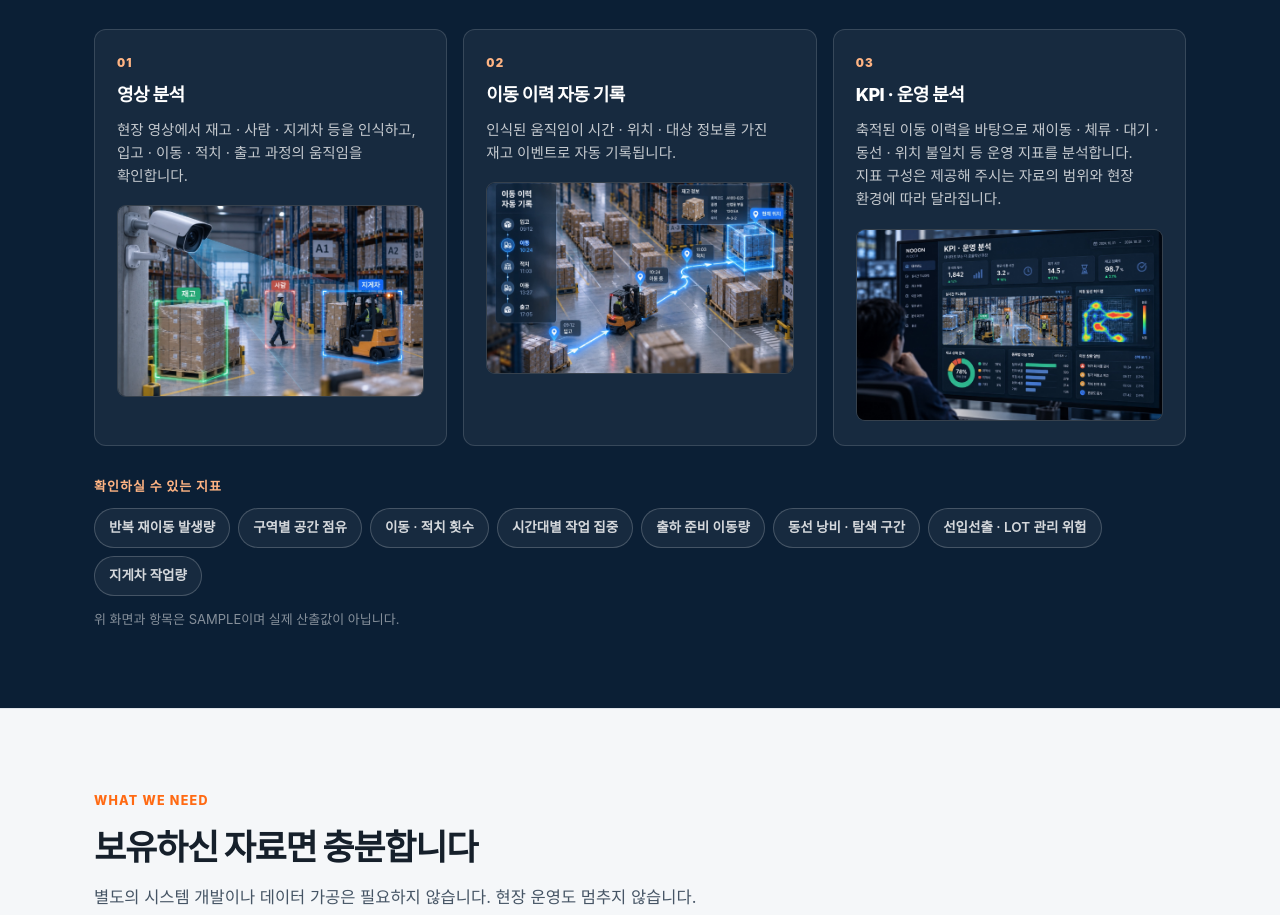
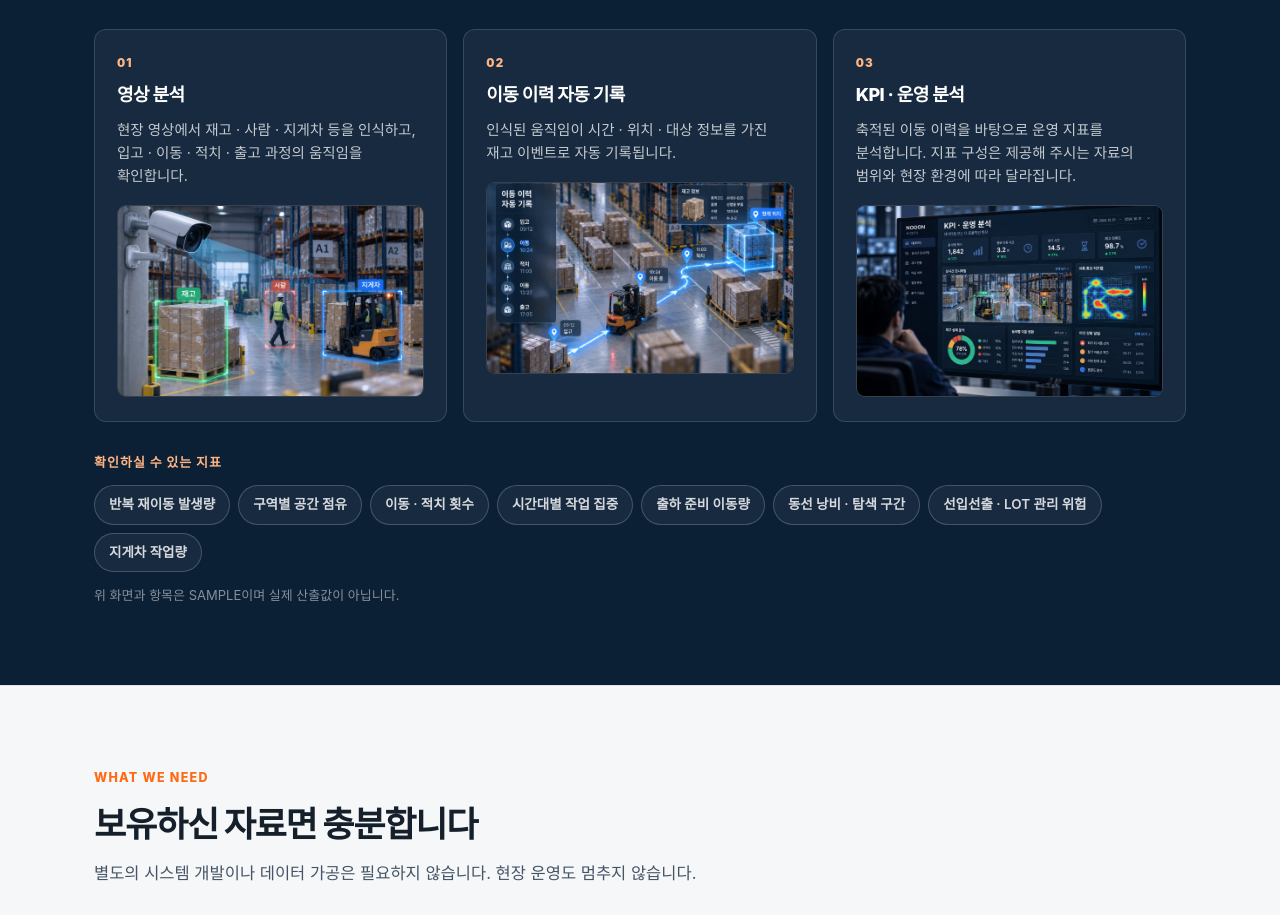
Before and after one commit to tccinsmkt/nooon, a website: page index.html in a window 1280 px wide. Shown: the part 2984-3899 px from the top of the page. Drawn offline with Linux system fonts and the light colour scheme.

Commit message:
SAMPLE 03 설명에서 지표 나열 제거
"재이동 · 체류 · 대기 · 동선 · 위치 불일치 등"을 걷어냈다.
같은 섹션 하단 칩 목록에 지표가 이미 나열돼 있어 중복이었다.

Co-Authored-By: Claude Opus 5 <noreply@anthropic.com>

```diff
--- a/index.html
+++ b/index.html
@@ -577,7 +577,7 @@ footer .slogan{font-weight:700;color:rgba(255,255,255,.85);font-size:15px}
       <div class="stage">
         <div class="n">03</div>
         <h3>KPI · 운영 분석</h3>
-        <p>축적된 이동 이력을 바탕으로 재이동 · 체류 · 대기 · 동선 · 위치 불일치 등 운영 지표를 분석합니다. 지표 구성은 제공해 주시는 자료의 범위와 현장 환경에 따라 달라집니다.</p>
+        <p>축적된 이동 이력을 바탕으로 운영 지표를 분석합니다. 지표 구성은 제공해 주시는 자료의 범위와 현장 환경에 따라 달라집니다.</p>
         <div class="shot"><img src="assets/shot-03.jpg" alt="이동 횟수·대기 시간·재고 정확도와 동선 히트맵을 보여주는 KPI 운영 분석 대시보드" loading="lazy" width="1400" height="933"></div>
       </div>
     </div>
```
Also changed, not shown: src/index.html (+1 -1 lines).
